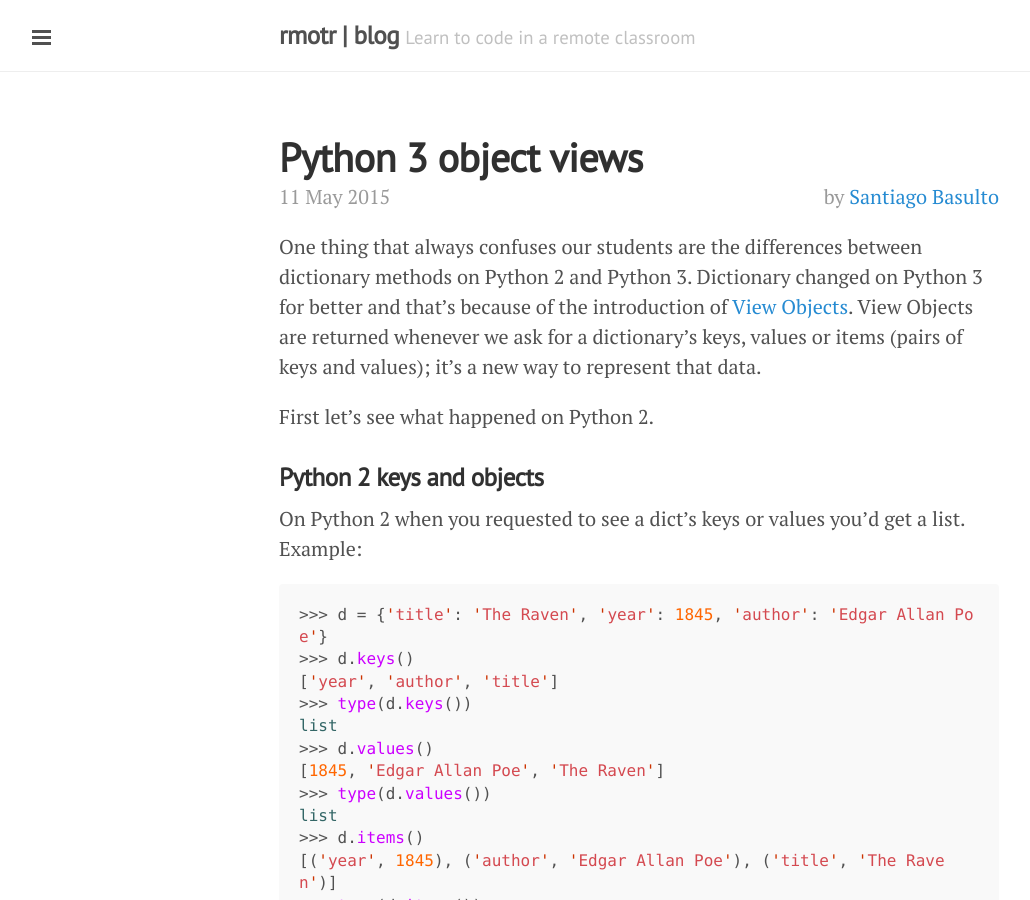
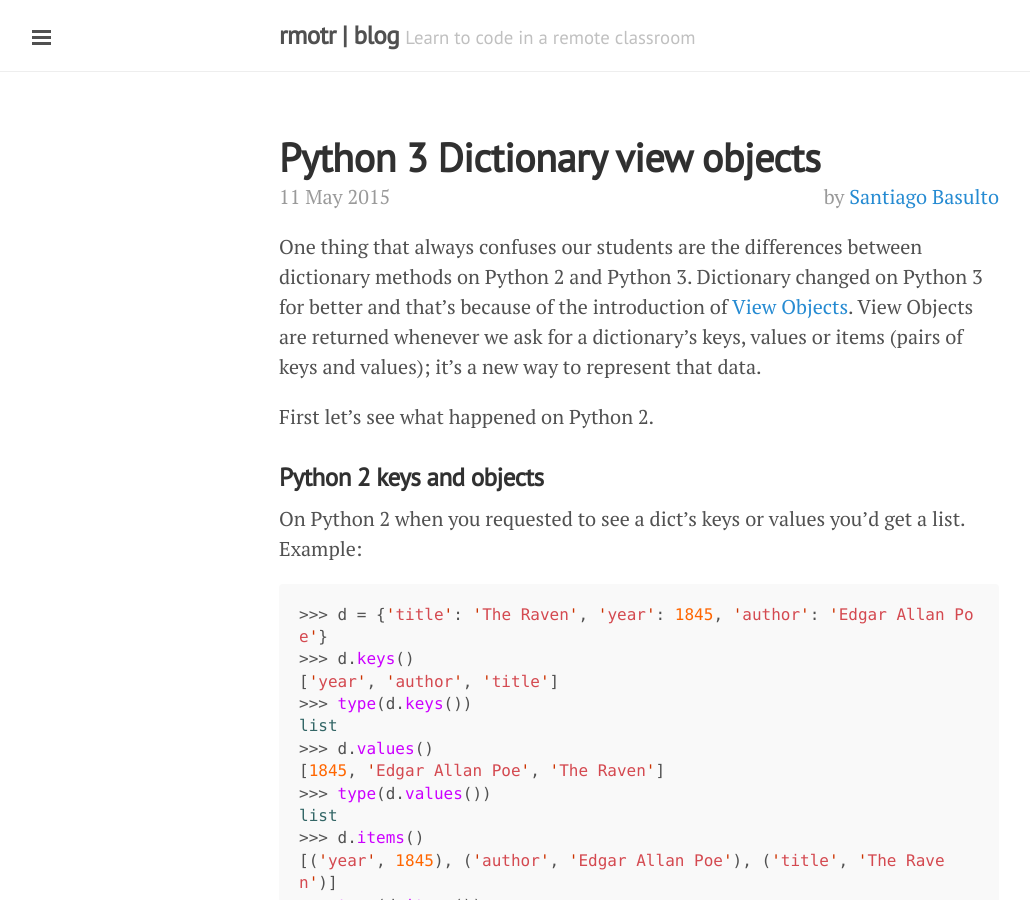
Before and after one commit to mcne65/rmotr.github.io, a Jekyll site: the page built from _posts/2015-05-11-python-3-dictionary-view-objects.md, in a window 1280 px wide and 900 px high. Shown: the whole window, without its empty margins (1-1031 px from the left). Built offline with Jekyll 4.4.1, drawn with Linux system fonts in a browser that asks for light colours; Markdown is read by kramdown in place of the engine named in the settings.

Commit message:
Update 2015-05-11-python-3-dictionary-view-objects.md

```diff
--- a/_posts/2015-05-11-python-3-dictionary-view-objects.md
+++ b/_posts/2015-05-11-python-3-dictionary-view-objects.md
@@ -1,8 +1,8 @@
 ---
 layout: post
-title: "Python 3 object views"
+title: "Python 3 Dictionary view objects"
 category: python
-description: "Learn about the new view objects introduced on Python 3"
+description: "Learn about the new view objects introduced on Python 3 for dictionaries"
 fbauthor: "https://www.facebook.com/santiago.basulto"
 author:
     name: "Santiago Basulto"
```
